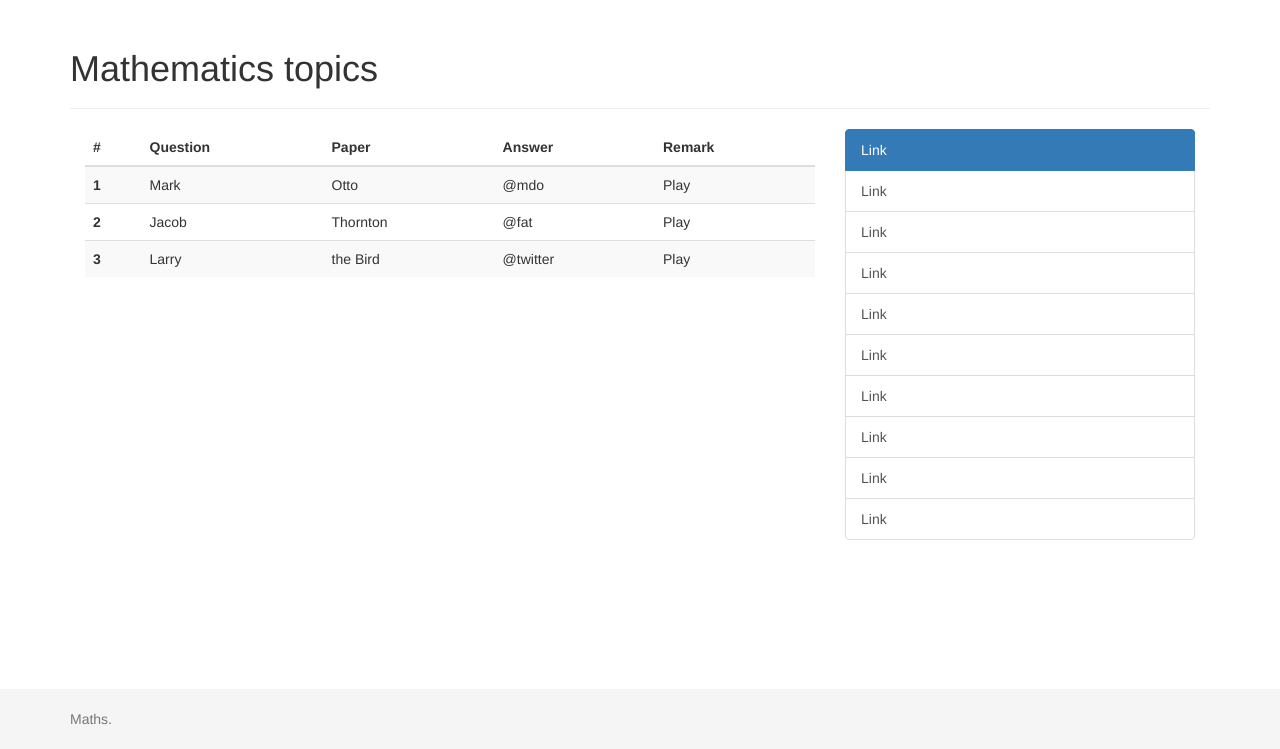
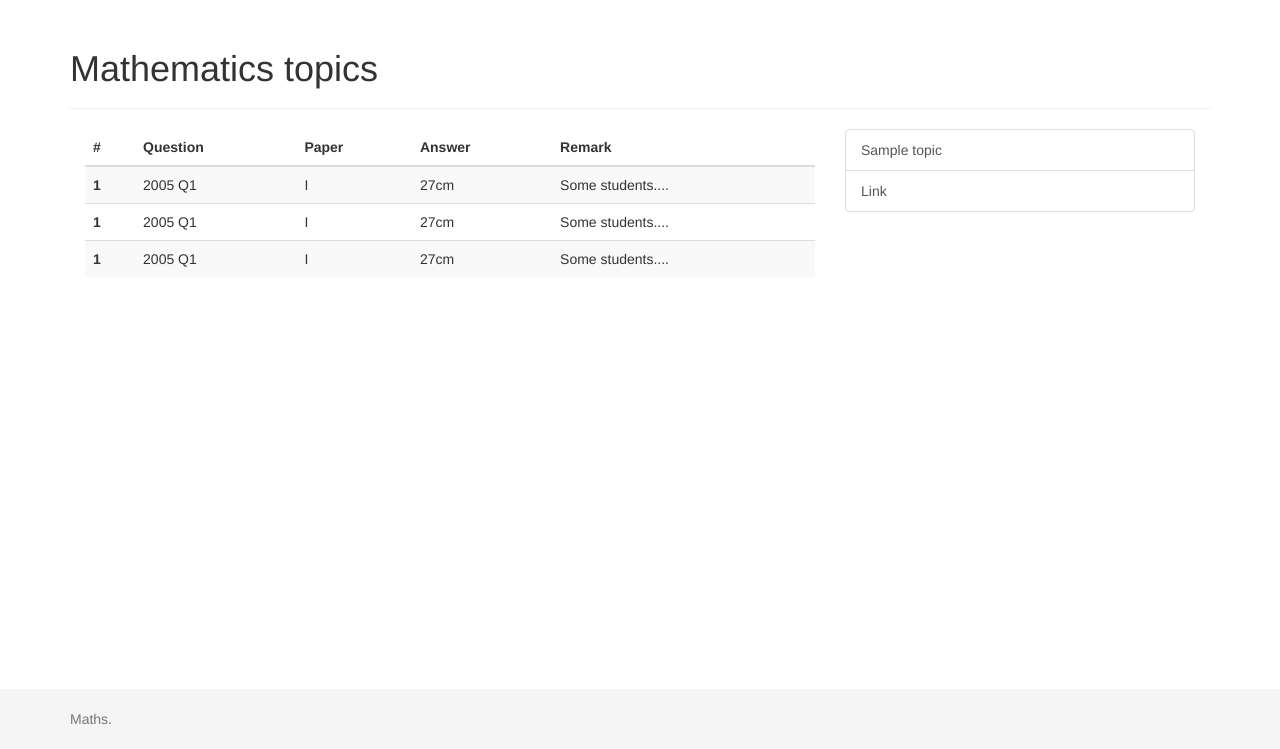
Before and after one commit to cyrusonline/webpage, a PHP site: page / in a window 1280 px wide. Shown: the part 51-800 px from the top of the page. Run offline with PHP 8.4, Linux system fonts and the light colour scheme; tables that the repository leaves empty or names only in its code hold one stand-in row (values such as "Sample post"); some libraries are stand-ins or nearby versions.

Commit message:
try to create topic list

```diff
--- a/index.php
+++ b/index.php
@@ -1,9 +1,9 @@
 <?php include 'config/config.php';?>
 <?php include 'libraries/Database.php';?>
 <?php $db = new DataBase ();
+$query = "SELECT * FROM topics";
 
-
-
+$topics = $db->select($query);
 
 ?>
 <!DOCTYPE html>
@@ -80,41 +80,40 @@
       <tbody>
         <tr>
           <th scope="row">1</th>
-          <td>Mark</td>
-          <td>Otto</td>
-          <td>@mdo</td>
-          <td>Play</td>
+          <td>2005 Q1</td>
+          <td>I</td>
+          <td>27cm</td>
+          <td>Some students....</td>
         </tr>
-        <tr>
-          <th scope="row">2</th>
-          <td>Jacob</td>
-          <td>Thornton</td>
-          <td>@fat</td>
-          <td>Play</td>
+           <tr>
+          <th scope="row">1</th>
+          <td>2005 Q1</td>
+          <td>I</td>
+          <td>27cm</td>
+          <td>Some students....</td>
         </tr>
-        <tr>
-          <th scope="row">3</th>
-          <td>Larry</td>
-          <td>the Bird</td>
-          <td>@twitter</td>
-          <td>Play</td>
+           <tr>
+          <th scope="row">1</th>
+          <td>2005 Q1</td>
+          <td>I</td>
+          <td>27cm</td>
+          <td>Some students....</td>
         </tr>
+
+
       </tbody>
     </table>
     </div>
      <div class="col-md-4">
    <div  id="sidebar">
+
           <div class="list-group">
-            <a href="#" class="list-group-item active">Link</a>
+             <?php while($row = $topics->fetch_assoc()):?>
+
+            <a href="#" class="list-group-item"><?php echo $row['topic_name'];?></a>
             <a href="#" class="list-group-item">Link</a>
-            <a href="#" class="list-group-item">Link</a>
-            <a href="#" class="list-group-item">Link</a>
-            <a href="#" class="list-group-item">Link</a>
-            <a href="#" class="list-group-item">Link</a>
-            <a href="#" class="list-group-item">Link</a>
-            <a href="#" class="list-group-item">Link</a>
-            <a href="#" class="list-group-item">Link</a>
-            <a href="#" class="list-group-item">Link</a>
+
+            <?php endwhile;?>
           </div>
         </div><!--/.sidebar-offcanvas-->
         </div>
```
